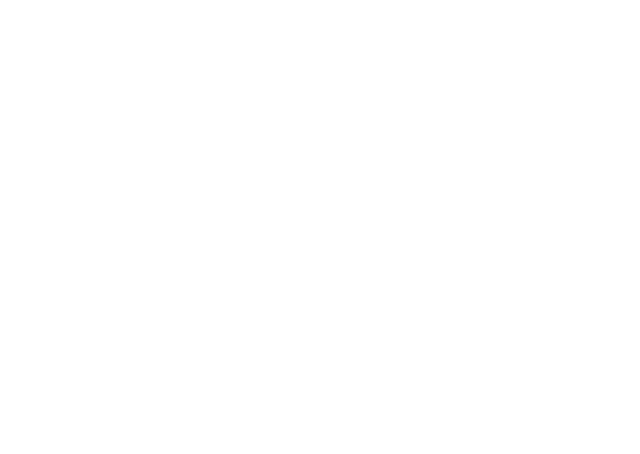
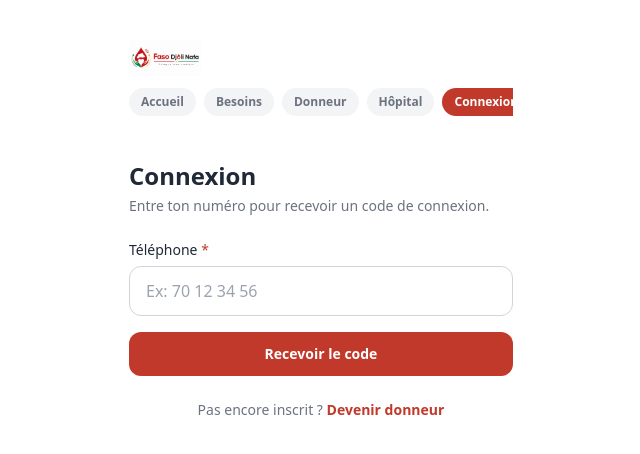
Before and after one commit to AlfredChristian/faso-djoli-nafa, a React (Vite) app: page /connexion in a window 1280 px wide. Before the commit this address had no page. Shown: the top 454 px of the page, without its empty margins (319-959 px from the left). Built offline with nearby package versions, Linux system fonts and the light colour scheme.

Commit message:
Ecran de connexion et navigation mise a jour

```diff
--- a/src/App.jsx
+++ b/src/App.jsx
@@ -3,6 +3,7 @@ import Home from './pages/Home'
 import DonorRegister from './pages/DonorRegister'
 import HospitalNeed from './pages/HospitalNeed'
 import NeedsList from './pages/NeedsList'
+import Login from './pages/Login'
 
 function App() {
   return (
@@ -12,6 +13,7 @@ function App() {
         <Route path="/inscription" element={<DonorRegister />} />
         <Route path="/hopital" element={<HospitalNeed />} />
         <Route path="/besoins" element={<NeedsList />} />
+        <Route path="/connexion" element={<Login />} />
       </Routes>
     </BrowserRouter>
   )
--- a/src/components/Header.jsx
+++ b/src/components/Header.jsx
@@ -6,6 +6,7 @@ const LINKS = [
   { to: "/besoins", label: "Besoins" },
   { to: "/inscription", label: "Donneur" },
   { to: "/hopital", label: "Hôpital" },
+  { to: "/connexion", label: "Connexion" },
 ]
 
 function Header() {
--- /dev/null
+++ b/src/pages/Login.jsx
@@ -0,0 +1,49 @@
+import { useState } from 'react'
+import { Link, useNavigate } from 'react-router-dom'
+import Header from '../components/Header'
+import Input from '../components/Input'
+import Button from '../components/Button'
+
+function Login() {
+  const [telephone, setTelephone] = useState("")
+  const [loading, setLoading] = useState(false)
+  const navigate = useNavigate()
+
+  const handleSubmit = async (e) => {
+    e.preventDefault()
+    setLoading(true)
+    await new Promise((r) => setTimeout(r, 500))
+    setLoading(false)
+    navigate("/")
+  }
+
+  return (
+    <div className="min-h-screen bg-white p-6 flex flex-col items-center">
+      <div className="w-full max-w-sm">
+        <Header />
+        <h1 className="text-2xl font-bold text-ink mt-6 mb-1">Connexion</h1>
+        <p className="text-gray-500 text-sm mb-6">Entre ton numéro pour recevoir un code de connexion.</p>
+
+        <form onSubmit={handleSubmit} className="flex flex-col gap-4">
+          <Input
+            label="Téléphone"
+            type="tel"
+            value={telephone}
+            onChange={(e) => setTelephone(e.target.value)}
+            placeholder="Ex: 70 12 34 56"
+            required
+          />
+          <Button type="submit" variant="primary" disabled={loading}>
+            {loading ? "Envoi..." : "Recevoir le code"}
+          </Button>
+        </form>
+
+        <p className="text-sm text-gray-500 mt-6 text-center">
+          Pas encore inscrit ? <Link to="/inscription" className="text-blood font-semibold">Devenir donneur</Link>
+        </p>
+      </div>
+    </div>
+  )
+}
+
+export default Login
```
